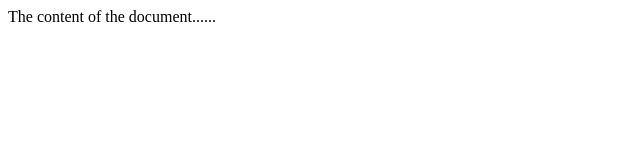
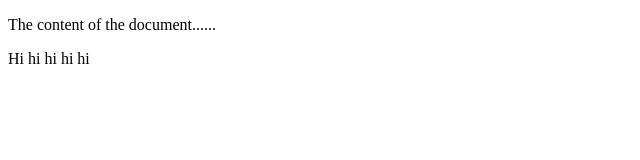
Before and after one commit to tessmcloud16/tessmcloud16.github.io, a plain HTML site: page index.html in a window 1280 px wide. Shown: the whole page, without its empty margins (0-640 px from the left). Drawn offline with Linux system fonts and the light colour scheme.

Commit message:
Update index.html

```diff
--- a/index.html
+++ b/index.html
@@ -5,7 +5,8 @@
 </head>
 
 <body>
-The content of the document......
+<p>The content of the document......</p>
+<p>Hi hi hi hi hi</p>
 </body>
 
 </html>
```
